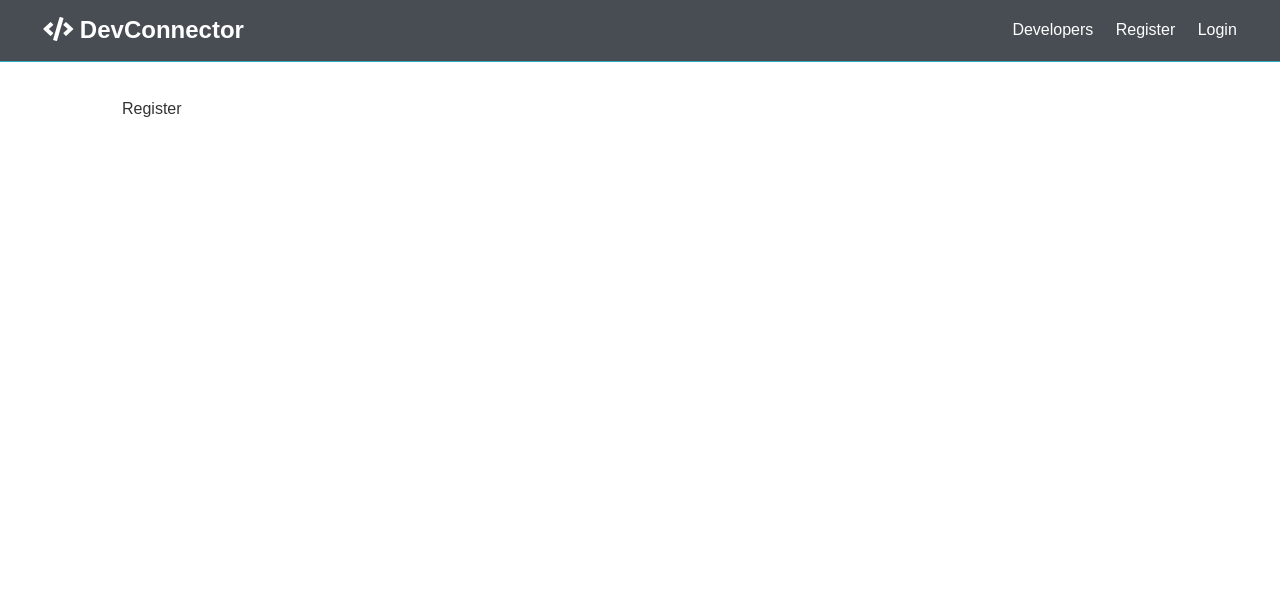
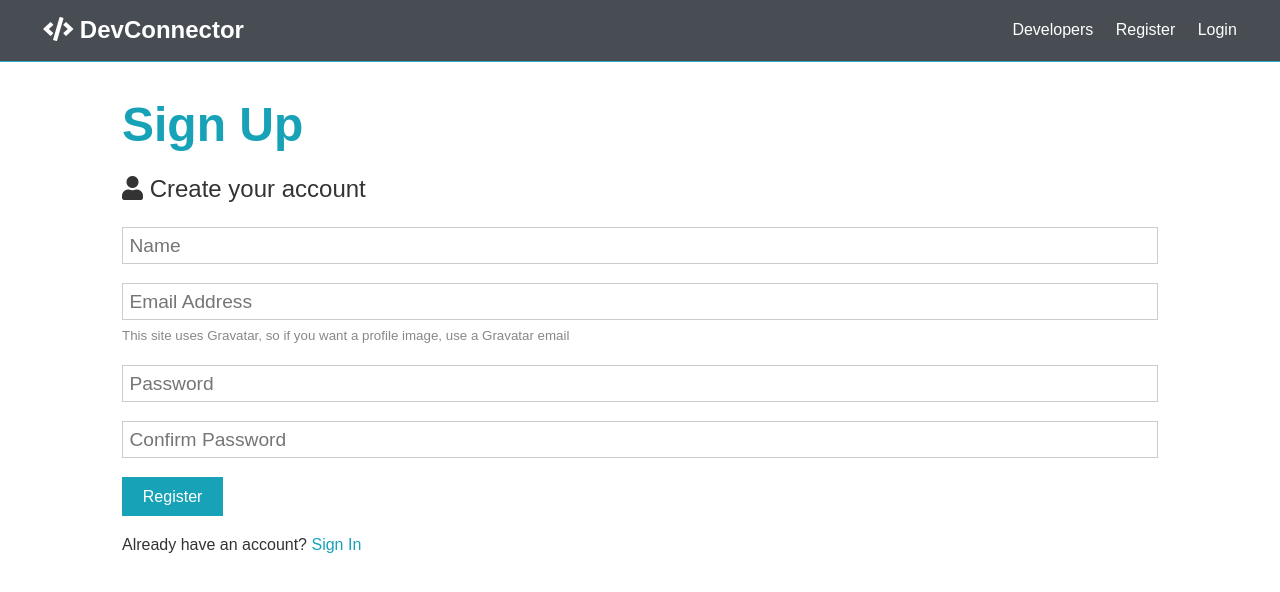
Before and after one commit to shahariartushar/mern-SocialNetworkApp-devConnector, a React (Create React App) app in the folder client/: page /register in a window 1280 px wide. Shown: the top 592 px of the page. Built offline with nearby package versions, Linux system fonts and the light colour scheme.

Commit message:
feat: add register, login page with redux

```diff
--- a/client/package.json
+++ b/client/package.json
@@ -17,6 +17,7 @@
     "redux": "^4.2.1",
     "redux-devtools-extension": "^2.13.9",
     "redux-thunk": "^2.4.2",
+    "uuid": "^9.0.0",
     "web-vitals": "^2.1.4"
   },
   "scripts": {
--- a/client/src/App.js
+++ b/client/src/App.js
@@ -1,13 +1,17 @@
 import React, { Fragment } from 'react';
 import { BrowserRouter as Router, Route, Routes } from 'react-router-dom';
+import { Provider } from 'react-redux';
 import Navbar from './components/layout/Navbar.js';
 import Landing from './components/layout/Landing.js';
 import Login from './components/auth/Login.js';
 import Register from './components/auth/Register.js';
+import store from './store.js';
+import Alert from './components/layout/Alert.js';
 import './App.css';
 
 const App = () => {
   return (
+    <Provider store={store}>
       <Router>
         <Fragment>
           <Navbar />
@@ -19,6 +23,7 @@ const App = () => {
             />
           </Routes>
           <section className='container'>
+            <Alert />
             <Routes>
               <Route
                 exact
@@ -34,6 +39,7 @@ const App = () => {
           </section>
         </Fragment>
       </Router>
+    </Provider>
   );
 };
 
--- /dev/null
+++ b/client/src/actions/alert.js
@@ -0,0 +1,14 @@
+import { v4 as uuidv4 } from 'uuid';
+import { SET_ALERT, REMOVE_ALERT } from './types';
+
+export const setAlert =
+  (msg, alertType, timeout = 5000) =>
+  (dispatch) => {
+    const id = uuidv4();
+    dispatch({
+      type: SET_ALERT,
+      payload: { msg, alertType, id },
+    });
+
+    setTimeout(() => dispatch({ type: REMOVE_ALERT, payload: id }), timeout);
+  };
--- /dev/null
+++ b/client/src/actions/types.js
@@ -0,0 +1,2 @@
+export const SET_ALERT = 'SET_ALERT';
+export const REMOVE_ALERT = 'REMOVE_ALERT';
--- a/client/src/components/auth/Login.js
+++ b/client/src/components/auth/Login.js
@@ -1,7 +1,61 @@
-import React from 'react';
+import React, { Fragment, useState } from 'react';
+import { Link } from 'react-router-dom';
 
 const Login = () => {
-  return <div>Login</div>;
+  const [formData, setFormData] = useState({
+    email: '',
+    password: '',
+  });
+
+  const { email, password } = formData;
+
+  const onChange = (e) =>
+    setFormData({ ...formData, [e.target.name]: e.target.value });
+
+  const onSubmit = (e) => {
+    console.log('Success');
+  };
+
+  return (
+    <Fragment>
+      <h1 className='large text-primary'>Sign In</h1>
+      <p className='lead'>
+        <i className='fas fa-user'></i> Sign into your account
+      </p>
+      <form
+        onSubmit={(e) => onSubmit(e)}
+        className='form'
+      >
+        <div className='form-group'>
+          <input
+            type='email'
+            placeholder='Email Address'
+            name='email'
+            value={email}
+            onChange={(e) => onChange(e)}
+          />
+        </div>
+        <div className='form-group'>
+          <input
+            type='password'
+            placeholder='Password'
+            name='password'
+            value={password}
+            onChange={(e) => onChange(e)}
+            minLength='6'
+          />
+        </div>
+        <input
+          className='btn btn-primary'
+          type='submit'
+          value='Login'
+        ></input>
+      </form>
+      <p className='my-1'>
+        Don't have an account? <Link to='/register'>Sign Up</Link>
+      </p>
+    </Fragment>
+  );
 };
 
 export default Login;
--- a/client/src/components/auth/Register.js
+++ b/client/src/components/auth/Register.js
@@ -1,7 +1,119 @@
-import React from 'react';
+import React, { Fragment, useState } from 'react';
+import { Link } from 'react-router-dom';
+import { connect } from 'react-redux';
+import PropTypes from 'prop-types';
+import { setAlert } from '../../actions/alert.js';
+//import axios from 'axios';
 
-const Register = () => {
-  return <div>Register</div>;
+const Register = ({ setAlert }) => {
+  const [formData, setFormData] = useState({
+    name: '',
+    email: '',
+    password: '',
+    password2: '',
+  });
+
+  const { name, email, password, password2 } = formData;
+
+  const onChange = (e) =>
+    setFormData({ ...formData, [e.target.name]: e.target.value });
+
+  const onSubmit = async (e) => {
+    e.preventDefault();
+
+    if (password === password2) {
+      // ---> using axios
+      //   const newUser = {
+      //     name,
+      //     email,
+      //     password,
+      //   };
+      //   try {
+      //     const config = {
+      //       headers: {
+      //         'Content-Type': 'application/json',
+      //       },
+      //     };
+      //     const body = JSON.stringify(newUser);
+      //     const res = await axios.post('api/users', body, config);
+      //     console.log(res.data);
+      //   } catch (err) {
+      //     console.error(err.response.data);
+      //   }
+    } else {
+      setAlert('Passwords do not match', 'danger');
+    }
+  };
+
+  return (
+    <Fragment>
+      <h1 className='large text-primary'>Sign Up</h1>
+      <p className='lead'>
+        <i className='fas fa-user'></i> Create your account
+      </p>
+      <form
+        onSubmit={(e) => onSubmit(e)}
+        className='form'
+      >
+        <div className='form-group'>
+          <input
+            type='text'
+            placeholder='Name'
+            name='name'
+            value={name}
+            onChange={(e) => onChange(e)}
+            required
+          />
+        </div>
+        <div className='form-group'>
+          <input
+            type='email'
+            placeholder='Email Address'
+            name='email'
+            value={email}
+            onChange={(e) => onChange(e)}
+            required
+          />
+          <small className='form-text'>
+            This site uses Gravatar, so if you want a profile image, use a
+            Gravatar email
+          </small>
+        </div>
+        <div className='form-group'>
+          <input
+            type='password'
+            placeholder='Password'
+            name='password'
+            value={password}
+            onChange={(e) => onChange(e)}
+            minLength='6'
+          />
+        </div>
+        <div className='form-group'>
+          <input
+            type='password'
+            placeholder='Confirm Password'
+            name='password2'
+            value={password2}
+            onChange={(e) => onChange(e)}
+            minLength='6'
+          />
+        </div>
+        <input
+          className='btn btn-primary'
+          type='submit'
+          value='Register'
+        ></input>
+      </form>
+      <p className='my-1'>
+        Already have an account? <Link to='/login'>Sign In</Link>
+      </p>
+    </Fragment>
+  );
 };
 
-export default Register;
+Register.propTypes = {
+  setAlert: PropTypes.func.isRequired,
+};
+
+export default connect(null, { setAlert })(Register);
--- /dev/null
+++ b/client/src/components/layout/Alert.js
@@ -0,0 +1,26 @@
+import React from 'react';
+import PropTypes from 'prop-types';
+import { connect } from 'react-redux';
+
+const Alert = ({ alerts }) => (
+  <div className='alert-wrapper'>
+    {alerts.map((alert) => (
+      <div
+        key={alert.id}
+        className={`alert alert-${alert.alertType}`}
+      >
+        {alert.msg}
+      </div>
+    ))}
+  </div>
+);
+
+Alert.propTypes = {
+  alerts: PropTypes.array.isRequired,
+};
+
+const mapStateToProps = (state) => ({
+  alerts: state.alert,
+});
+
+export default connect(mapStateToProps)(Alert);
--- /dev/null
+++ b/client/src/reducers/alert.js
@@ -0,0 +1,18 @@
+import { SET_ALERT, REMOVE_ALERT } from '../actions/types';
+
+const initialState = [];
+
+function alertReducer(state = initialState, action) {
+  const { type, payload } = action;
+
+  switch (type) {
+    case SET_ALERT:
+      return [...state, payload];
+    case REMOVE_ALERT:
+      return state.filter((alert) => alert.id !== payload);
+    default:
+      return state;
+  }
+}
+
+export default alertReducer;
--- /dev/null
+++ b/client/src/reducers/index.js
@@ -0,0 +1,4 @@
+import { combineReducers } from 'redux';
+import alert from './alert.js';
+
+export default combineReducers({ alert });
--- /dev/null
+++ b/client/src/store.js
@@ -0,0 +1,16 @@
+import { legacy_createStore as createStore, applyMiddleware } from 'redux';
+import { composeWithDevTools } from 'redux-devtools-extension';
+import thunk from 'redux-thunk';
+import rootReducer from './reducers';
+
+const initialState = {};
+
+const middleware = [thunk];
+
+const store = createStore(
+  rootReducer,
+  initialState,
+  composeWithDevTools(applyMiddleware(...middleware)),
+);
+
+export default store;
```
Also changed, not shown: 1 other file (tests, documents, lock files or other folders). Lines whose indentation alone changed are shown as unchanged.
